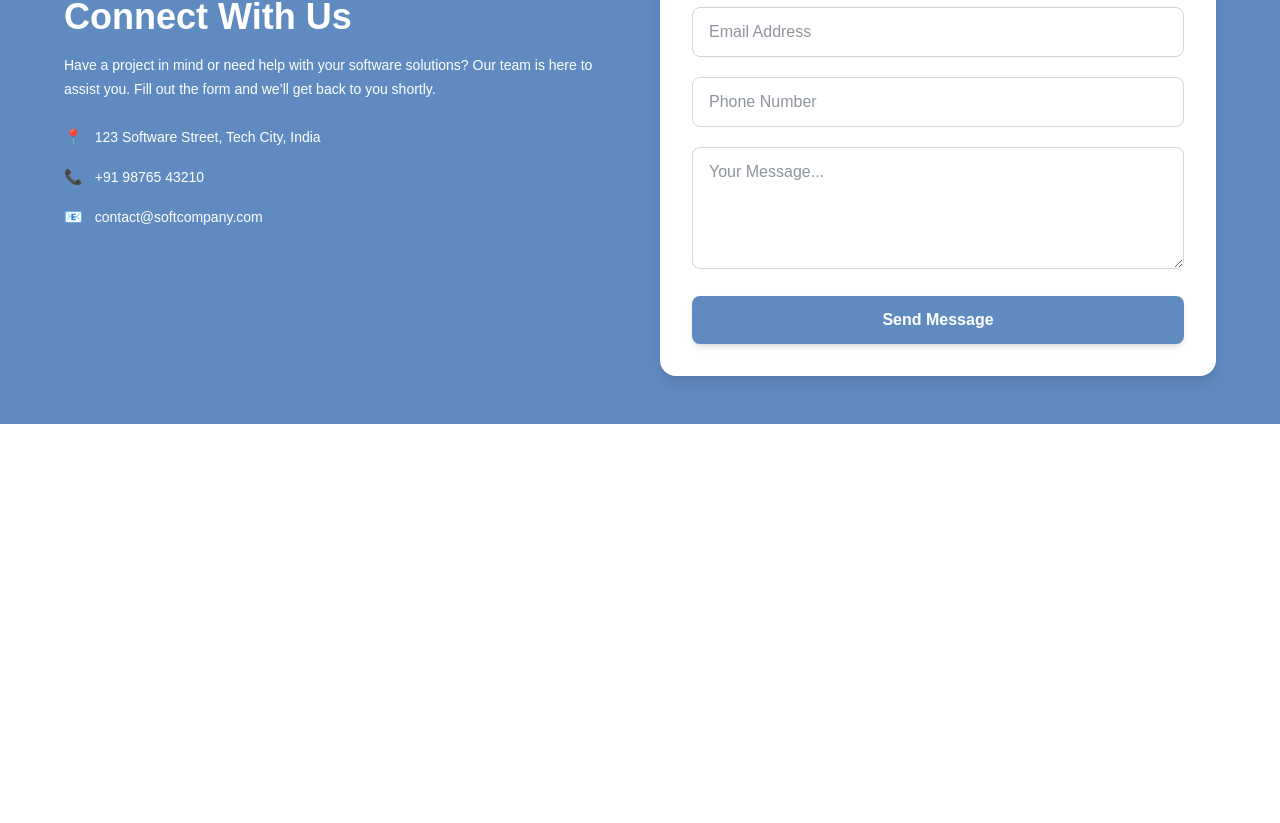
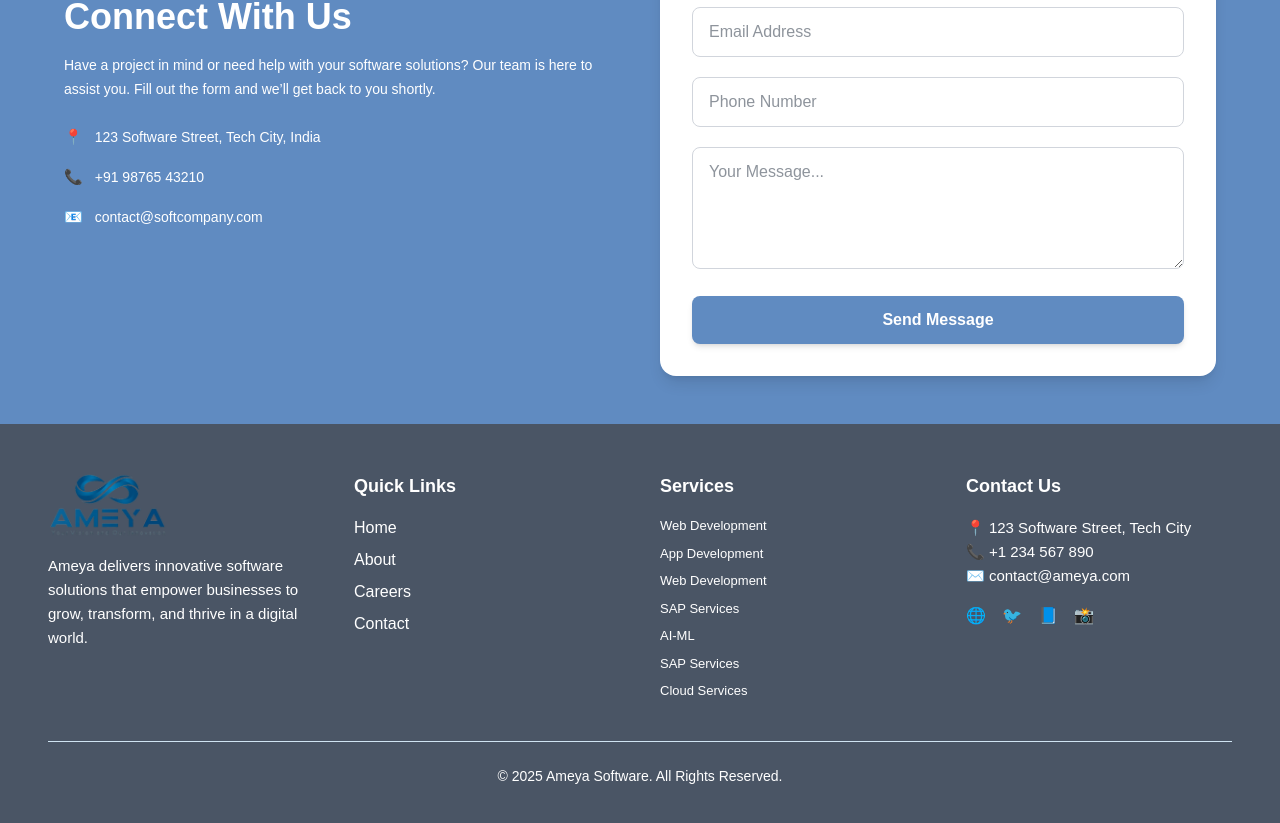
Before and after one commit to siva-doodi/ameya, a Next.js app: page / in a window 1280 px wide. Shown: the part 3378-4201 px from the top of the page. Before the commit the page ends 3802 px from the top, so only its background shows below. Built offline with nearby package versions, Linux system fonts and the light colour scheme.

Commit message:
updeted home

```diff
--- /dev/null
+++ b/src/app/components/Footer.js
@@ -0,0 +1,79 @@
+'use client';
+import React from "react";
+import Image from 'next/image';
+import Link from 'next/link';
+const Footer = () => {
+    return (
+        <>
+            <footer className="bg-gray-600 text-white py-12">
+                <div className="max-w-7xl mx-auto px-6 lg:px-12">
+                    <div className="grid gap-10 md:grid-cols-4">
+
+                        {/* Logo & About */}
+                        <div>
+                            <Link href="/">
+                                <Image
+                                    src="/images/ameya_logo.png"
+                                    alt="Ameya Logo"
+                                    width={120}
+                                    height={50}
+                                    className="mb-4"
+                                />
+                            </Link>
+                            <p className=" text-sm leading-relaxed">
+                                Ameya delivers innovative software solutions that empower businesses
+                                to grow, transform, and thrive in a digital world.
+                            </p>
+                        </div>
+
+                        {/* Quick Links */}
+                        <div>
+                            <h3 className="font-semibold text-lg mb-4">Quick Links</h3>
+                            <ul className="space-y-2 ">
+                                <li><Link href="/" className="hover:underline">Home</Link></li>
+                                <li><Link href="/about" className="hover:underline">About</Link></li>
+                                <li><Link href="/careers" className="hover:underline">Careers</Link></li>
+                               <li><Link href="/contact" className="hover:underline">Contact</Link></li>
+                            </ul>
+                        </div>
+
+                        {/* Services */}
+                        <div>
+                            <h3 className="font-semibold text-lg mb-4">Services</h3>
+                            <ul className="space-y-2 text-[13px]">
+                                <li><Link href="/services/web-development" className="hover:underline">Web Development</Link></li>
+                                <li><Link href="/services/app-development" className="hover:underline">App Development</Link></li>
+                                <li><Link href="/services/web-development" className="hover:underline">Web Development</Link></li>
+                                <li><Link href="/services/sap-services" className="hover:underline">SAP Services</Link></li>
+                                <li><Link href="/services/ai-ml" className="hover:underline">AI-ML</Link></li>
+                                <li><Link href="/services/sap-services" className="hover:underline">SAP Services</Link></li>
+                                <li><Link href="/services/cloud-services" role="menuitem" className="hover:underline">Cloud Services</Link></li>
+                            </ul>
+                        </div>
+
+                        {/* Contact */}
+                        <div>
+                            <h3 className="font-semibold text-lg mb-4">Contact Us</h3>
+                            <p className=" text-sm">📍 123 Software Street, Tech City</p>
+                            <p className=" text-sm">📞 +1 234 567 890</p>
+                            <p className="text-sm">✉️ contact@ameya.com</p>
+                            <div className="flex gap-4 mt-4">
+                                <a href="#" className=" hover:text-white transition">🌐</a>
+                                <a href="#" className="text-pink-100 hover:text-white transition">🐦</a>
+                                <a href="#" className="text-pink-100 hover:text-white transition">📘</a>
+                                <a href="#" className="text-pink-100 hover:text-white transition">📸</a>
+                            </div>
+                        </div>
+                    </div>
+
+                    {/* Bottom Bar */}
+                    <div className="border-t border-primary-bg mt-10 pt-6 text-center  text-sm">
+                        © {new Date().getFullYear()} Ameya Software. All Rights Reserved.
+                    </div>
+                </div>
+            </footer>
+
+        </>
+    )
+}
+export default Footer
--- a/src/app/components/home/AiServiceSection.js
+++ b/src/app/components/home/AiServiceSection.js
@@ -1,10 +1,8 @@
 'use client';
 import React from "react";
-import Button from "../../components/Button";
+import Button from "../../components/common/Button";
 import Image from 'next/image';
 import RoundButton from "../common/RoundButton";
-import { VscTools } from "react-icons/vsc";
-import { TbBulbFilled } from "react-icons/tb";
 import MyImage from "../MyImage";
 import Text from '../common/Text'
 const AiServiceSection = () => {
@@ -57,7 +55,7 @@ const AiServiceSection = () => {
                 <div className="lg:w-1/2 grid grid-cols-1 md:grid-cols-2 gap-6 items-center">
                     <div className="flex  justify-center gap-4 p-6 h-[180px] border border-gray-200 rounded-sm hover:shadow-lg transition">
                         <div className="flex-shrink-0 rounded-full bg-[#608BC1] w-12 h-12 flex justify-center items-center text-white text-lg">
-                            <TbBulbFilled />
+
                         </div>
                         <div>
                             <h5 className="text-lg font-semibold text-gray-800 mb-1">
@@ -70,7 +68,7 @@ const AiServiceSection = () => {
                     </div>
                     <div className="flex  justify-center gap-4 p-6 h-[210px] border border-gray-200 rounded-sm  hover:shadow-lg transition">
                         <div className="flex-shrink-0 rounded-full bg-[#b72960] w-12 h-12 flex justify-center items-center text-white text-lg">
-                            <VscTools />
+
                         </div>
                         <div>
                             <Text variant="h5">Innovative Tools</Text>
--- a/src/app/layout.js
+++ b/src/app/layout.js
@@ -1,6 +1,7 @@
 import { Geist, Geist_Mono } from "next/font/google";
 import "./globals.css";
 import Header from "./components/Header";
+import Footer from "./components/Footer";
 
 const geistSans = Geist({
   variable: "--font-geist-sans",
@@ -26,6 +27,7 @@ export default function RootLayout({ children }) {
       >
         <Header />
         {children}
+        <Footer />
       </body>
     </html>
   );
```
